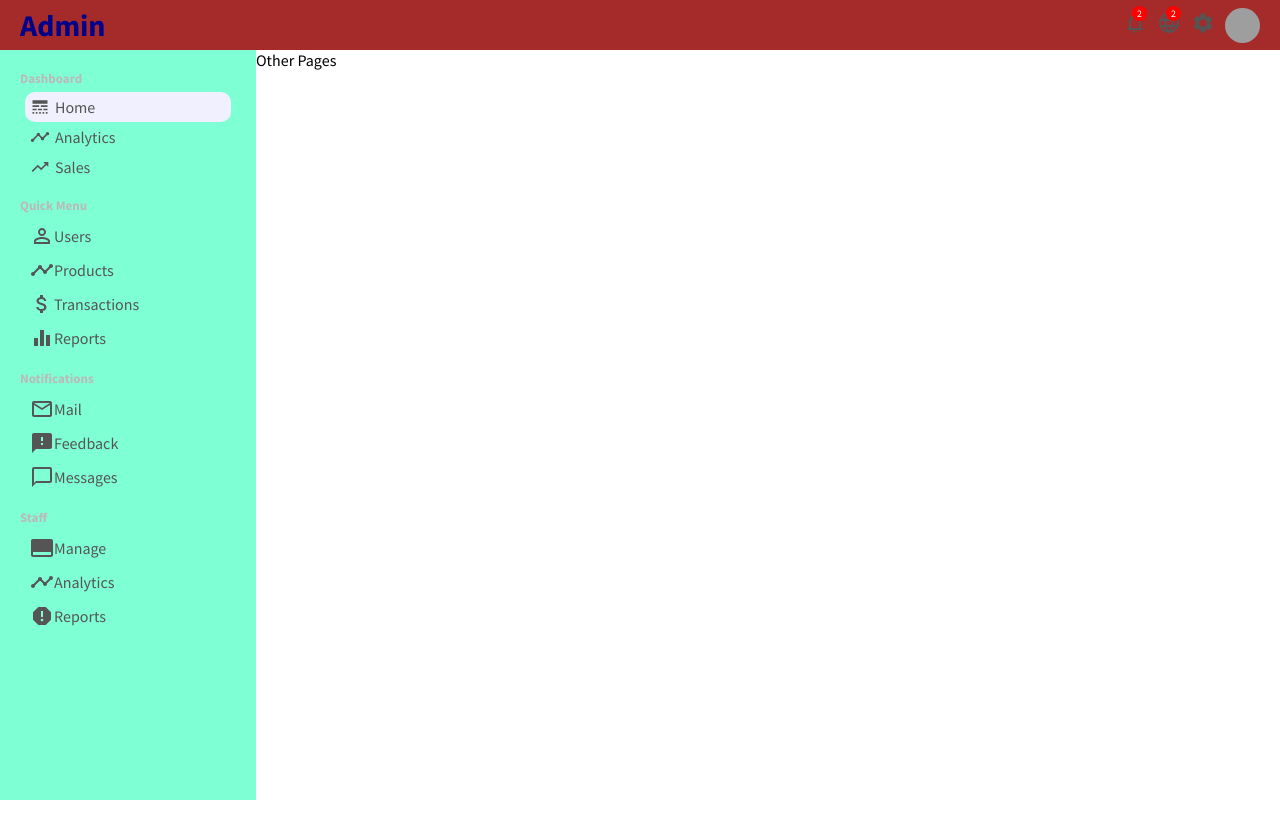
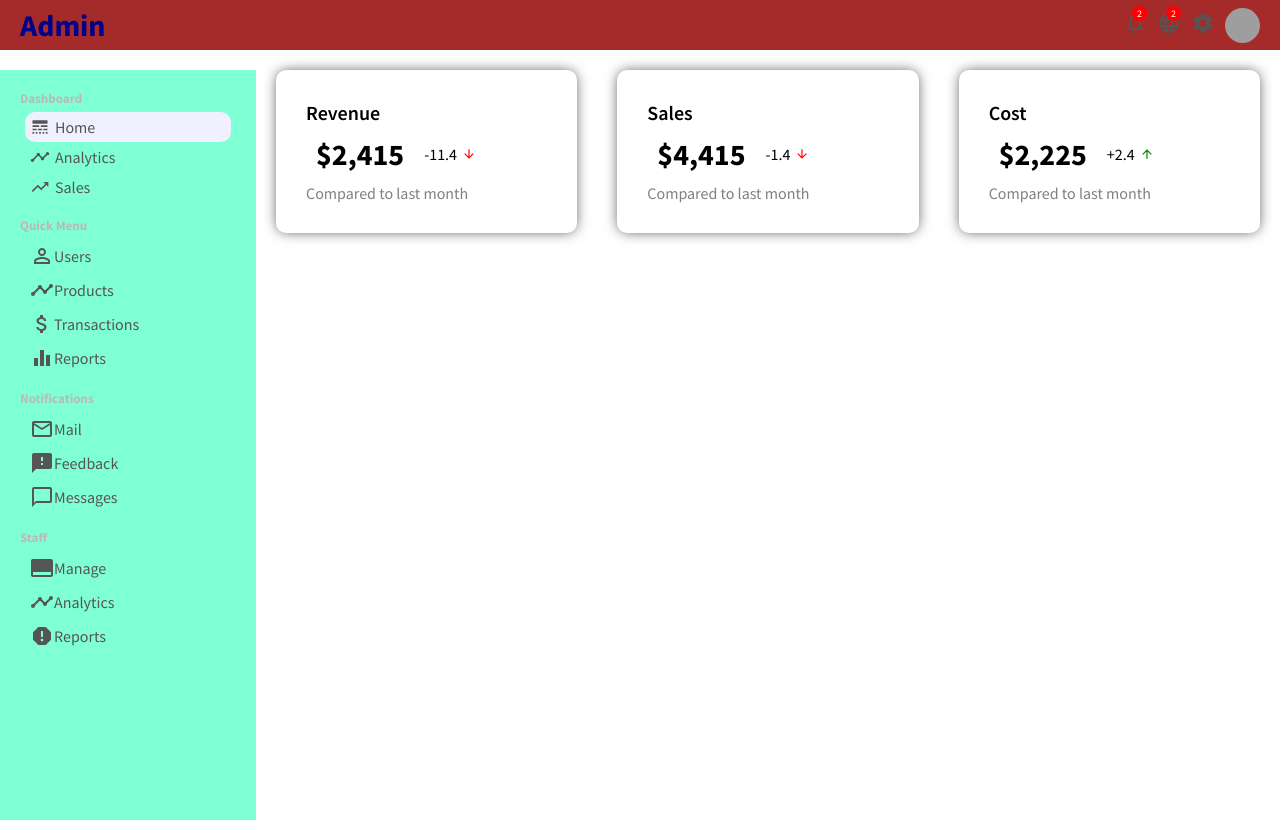
Before and after one commit to Fadahunsiseyi/admin-dashboard, a React (Create React App) app: page / in a window 1280 px wide. Built offline with nearby package versions, Linux system fonts and the light colour scheme; grey boxes are pictures that could not be loaded.

Commit message:
I added the Admin dashboard info widgets

```diff
--- a/src/App.css
+++ b/src/App.css
@@ -1,6 +1,4 @@
 .container {
     display: flex;
+    margin-top: 20px;
 }
-.others {
-    flex: 4;
-}
--- a/src/App.js
+++ b/src/App.js
@@ -1,6 +1,7 @@
 import Sidebar from "./components/sidebar/Sidebar";
 import TopBar from "./components/topbar/Topbar";
 import './app.css'
+import Home from "./components/pages/home/Home";
 
 
 function App() {
@@ -9,7 +10,7 @@ function App() {
      <TopBar/>
      <div className="container">
        <Sidebar/>
-       <div className="others">Other Pages</div>
+       <Home/>
      </div>
     </div>
   );
--- /dev/null
+++ b/src/components/featuredInfo/FeaturedInfo.jsx
@@ -0,0 +1,34 @@
+import React from 'react'
+import './featuredInfo.scss'
+import {ArrowDownward, ArrowUpward} from '@material-ui/icons'
+
+export default function FeaturedInfo() {
+    return (
+        <div className="featured">
+            <div className="featuredItem">
+                <span className="featuredTitle">Revenue</span>
+                <div className="featuredMoneyContainer">
+                    <span className="featuredMoney">$2,415</span>
+                    <span className="featuredMoneyRate">-11.4 <ArrowDownward className="featuredIcon negative" /> </span>
+                </div>
+                <span className="featuredSub">Compared to last month</span>
+            </div>
+            <div className="featuredItem">
+                <span className="featuredTitle">Sales</span>
+                <div className="featuredMoneyContainer">
+                    <span className="featuredMoney">$4,415</span>
+                    <span className="featuredMoneyRate">-1.4 <ArrowDownward className="featuredIcon negative"/> </span>
+                </div>
+                <span className="featuredSub">Compared to last month</span>
+            </div>
+            <div className="featuredItem">
+                <span className="featuredTitle">Cost</span>
+                <div className="featuredMoneyContainer">
+                    <span className="featuredMoney">$2,225</span>
+                    <span className="featuredMoneyRate">+2.4 <ArrowUpward className="featuredIcon positive"/> </span>
+                </div>
+                <span className="featuredSub">Compared to last month</span>
+            </div>
+        </div>
+    )
+}
--- /dev/null
+++ b/src/components/featuredInfo/featuredInfo.css
@@ -0,0 +1 @@
+.featured{width:100%;display:flex;justify-content:space-between}.featured .featuredItem{flex:1;margin:0px 20px;padding:30px;border-radius:10px;cursor:pointer;box-shadow:0px 0px 14px -2px rgba(0,0,0,.75);-webkit-box-shadow:0px 0px 14px -2px rgba(0,0,0,.75);-moz-box-shadow:0px 0px 14px -2px rgba(0,0,0,.75)}.featured .featuredItem .featuredTitle{font-size:20px;font-weight:600}.featured .featuredItem .featuredMoneyContainer{margin:10px 10px;display:flex;align-items:center}.featured .featuredItem .featuredMoneyContainer .featuredMoney{font-size:30px;font-weight:700}.featured .featuredItem .featuredMoneyContainer .featuredMoneyRate{display:flex;align-items:center;margin-left:20px}.featured .featuredItem .featuredMoneyContainer .featuredIcon{font-size:14px;margin-left:5px;color:green}.featured .featuredItem .featuredMoneyContainer .featuredIcon.negative{color:red}.featured .featuredItem .featuredSub{color:gray}
--- /dev/null
+++ b/src/components/featuredInfo/featuredInfo.scss
@@ -0,0 +1,51 @@
+.featured {
+    width: 100%;
+    display: flex;
+    justify-content: space-between;
+
+    .featuredItem {
+        flex: 1;
+        margin: 0px 20px;
+        padding: 30px;
+        border-radius: 10px;
+        cursor: pointer;
+        box-shadow: 0px 0px 14px -2px rgba(0,0,0,0.75);
+        -webkit-box-shadow: 0px 0px 14px -2px rgba(0,0,0,0.75);
+        -moz-box-shadow: 0px 0px 14px -2px rgba(0,0,0,0.75);
+
+     .featuredTitle {
+         font-size: 20px;
+         font-weight: 600;
+     }
+
+     .featuredMoneyContainer {
+         margin: 10px 10px;
+         display: flex;
+         align-items: center;
+
+         .featuredMoney{
+             font-size: 30px;
+             font-weight: 700;
+         }
+         .featuredMoneyRate {
+             display: flex;
+             align-items: center;
+             margin-left: 20px;
+         }
+
+         .featuredIcon {
+             font-size: 14px;
+             margin-left: 5px;
+             color: green;
+
+             &.negative {
+                 color: red;
+             }
+         }
+     }
+     .featuredSub {
+         color: gray;
+     }
+
+    }
+}
--- /dev/null
+++ b/src/components/pages/home/Home.jsx
@@ -0,0 +1,11 @@
+import React from 'react'
+import FeaturedInfo from '../../featuredInfo/FeaturedInfo'
+import './home.scss'
+
+export default function Home() {
+    return (
+        <div className="home">
+            <FeaturedInfo/>
+        </div>
+    )
+}
--- /dev/null
+++ b/src/components/pages/home/home.css
@@ -0,0 +1 @@
+.home{flex:4}
--- /dev/null
+++ b/src/components/pages/home/home.scss
@@ -0,0 +1,3 @@
+.home {
+    flex: 4;
+}
```
